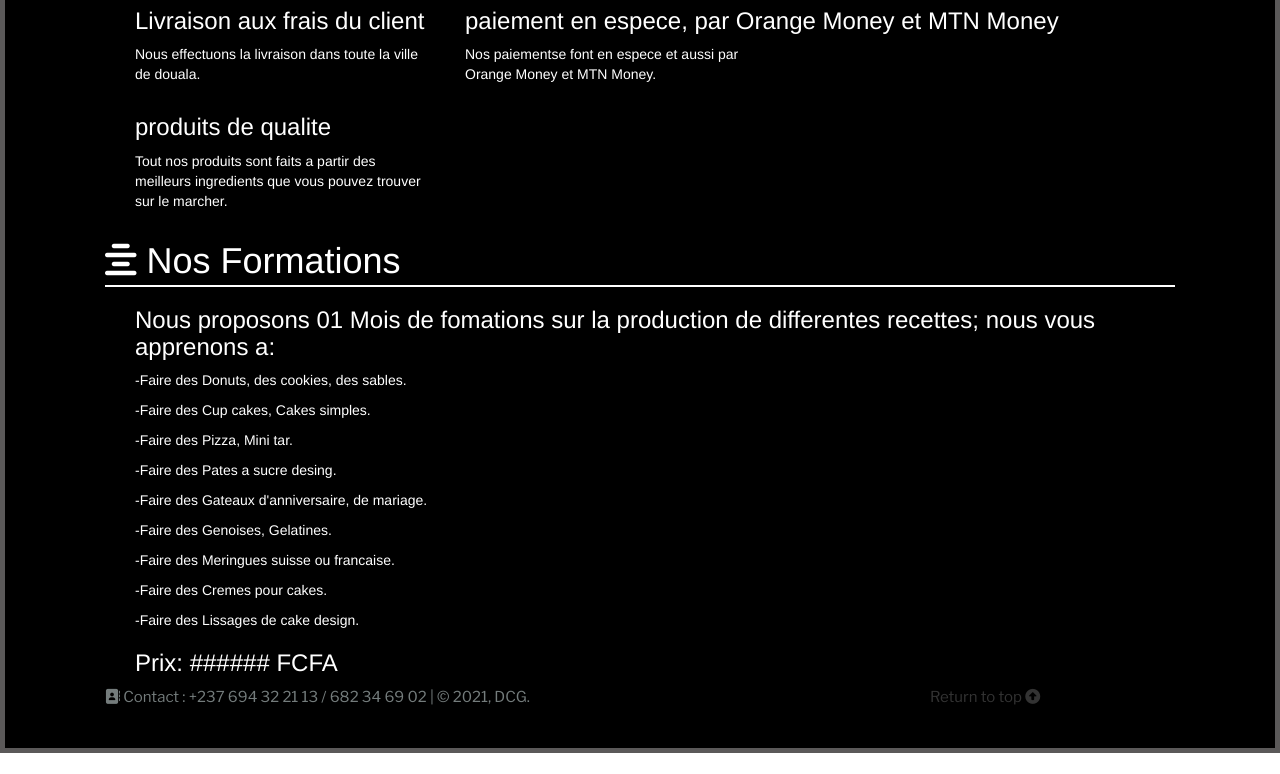
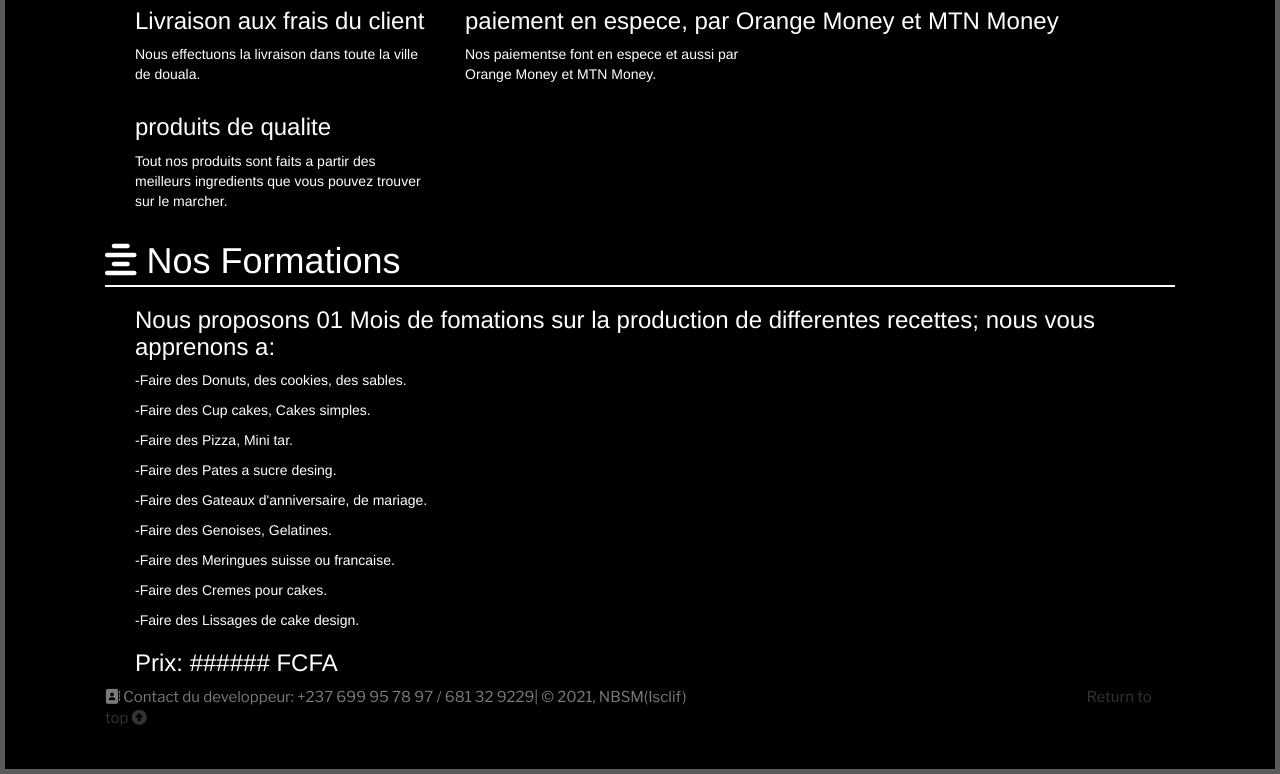
Before and after one commit to Isclif/Site-Vitrine-Gateau, a plain HTML site: page index.html in a window 1280 px wide. Shown: the part 6110-6884 px from the top of the page. Before the commit the page ends 6863 px from the top, so only its background shows below. Drawn offline with nearby package versions, Linux system fonts and the light colour scheme; a web font is replaced by a local one.

Commit message:
Update index.html

```diff
--- a/index.html
+++ b/index.html
@@ -312,7 +312,7 @@
             </div>
         </div>
 
-        <p id="contact"> <i class="fa-solid fa-address-book"></i> Contact : +237 694 32 21 13 / 682 34 69 02 | &copy; 2021, DCG.<a href="#top">Return to top <i class="fa-solid fa-circle-up"></i></a></p>
+        <p id="contact"> <i class="fa-solid fa-address-book"></i>  Contact du developpeur: +237 699 95 78 97 / 681 32 9229| &copy; 2021, NBSM(Isclif)<a href="#top">Return to top <i class="fa-solid fa-circle-up"></i></a></p>
     </footer>
 
         <!-- Bootstrap core JavaScript
```
